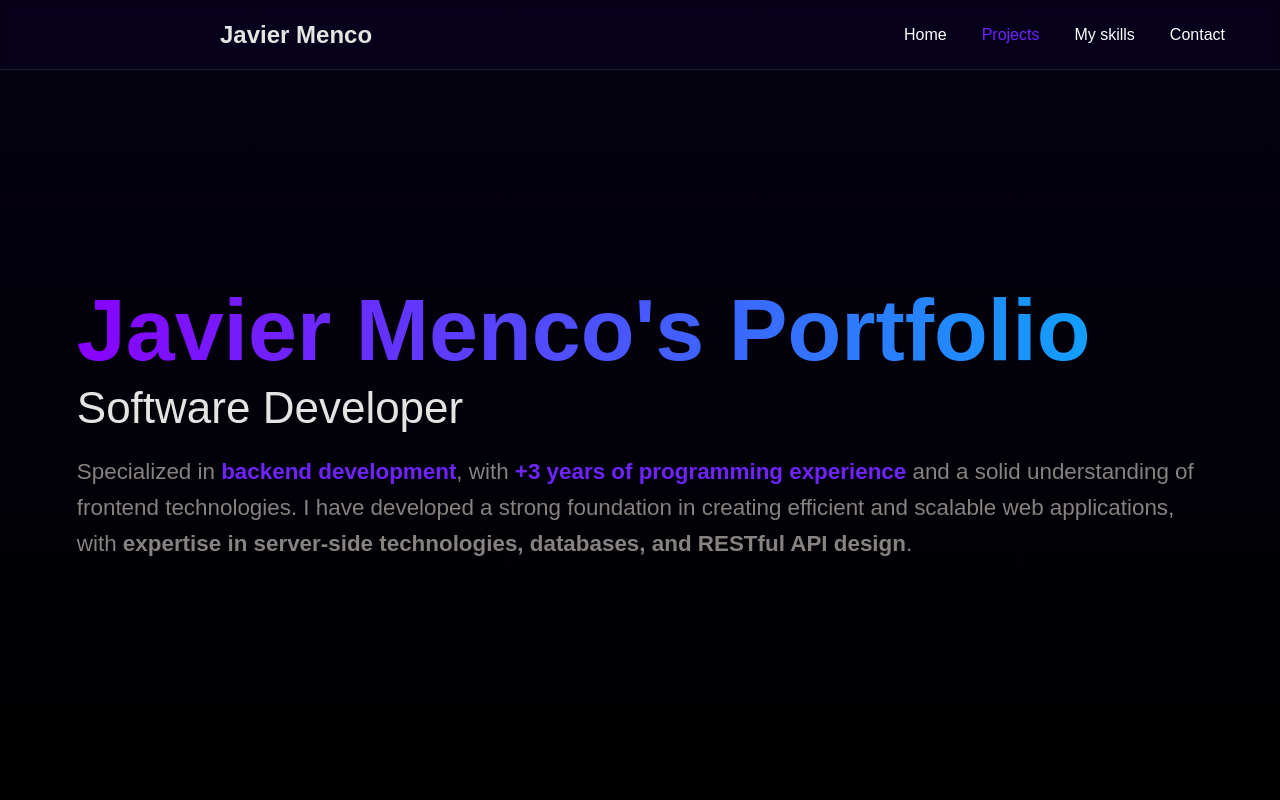
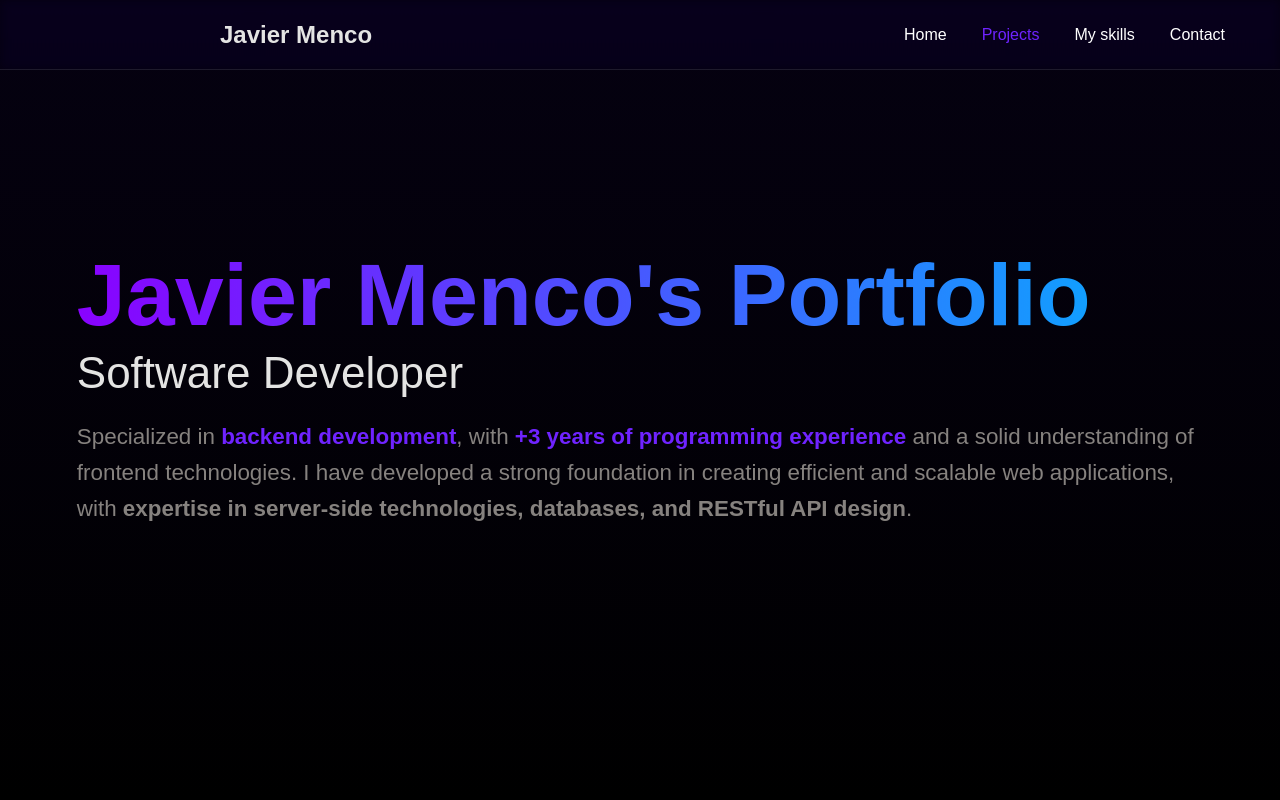
Before and after one commit to TrinitroToluen0/Portfolio, a React (Vite) app: page / in a window 1280 px wide. Shown: the top 800 px of the page. Built offline with nearby package versions, Linux system fonts and the light colour scheme; a web font is replaced by a local one.

Commit message:
Update App.css

```diff
--- a/src/App.css
+++ b/src/App.css
@@ -159,7 +159,7 @@ input:-webkit-autofill:active {
 }
 
 section:first-of-type {
-    padding-top: var(--header-height);
+    padding-top: var(--header-height) + calc(var(--header-height) / 2);
 }
 
 /* Estilos para pantallas pequeñas (teléfonos móviles) */
```
